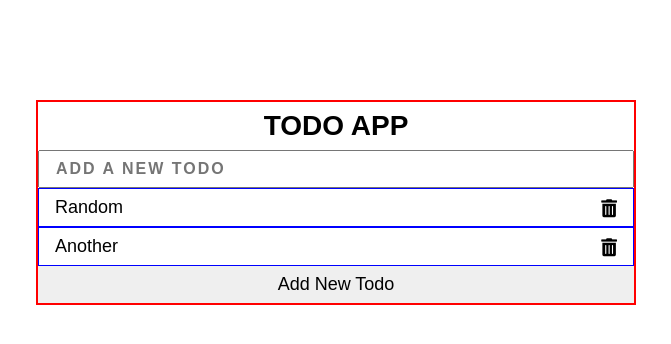
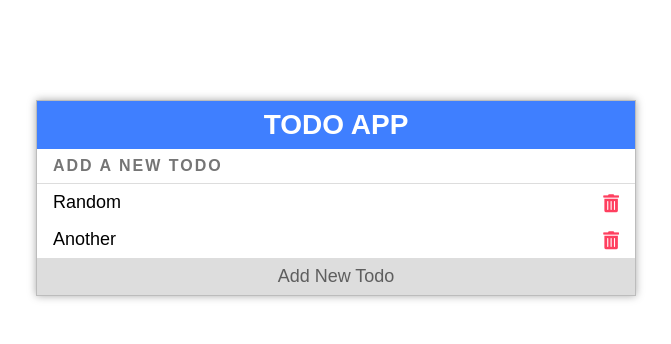
Before and after one commit to vuckovicsava/react-task-three, a React (Create React App) app: page / in a window 1280 px wide. Shown: the top 344 px of the page, without its empty margins (304-975 px from the left). Built offline with nearby package versions, Linux system fonts and the light colour scheme; a web font is replaced by a local one.

Commit message:
project colors pickes, styling mostly finidhed

```diff
--- a/src/App.js
+++ b/src/App.js
@@ -16,6 +16,7 @@ class App extends Component {
   }
 
   addTodo = () => {
+    console.log('called')
     this.setState(state => ({
       todos: [...state.todos, state.inputValue],
       inputValue: ''
@@ -37,7 +38,7 @@ class App extends Component {
         <Header text="todo app" />
         <Input inputValue={inputValue} inputValueChange={inputValueChange}/>
         <List todos={todos} removeTodo={removeTodo}/>
-        <Button addTodo={addTodo}/>
+        <Button addTodo={addTodo} inputValue={inputValue}/>
       </div>
     );
   }
--- a/src/components/Button.js
+++ b/src/components/Button.js
@@ -1,7 +1,11 @@
 import React from 'react';
 
-const Button = ({ addTodo }) => (
-  <button onClick={addTodo}className="todo-app__button">
+const Button = ({ addTodo, inputValue }) => (
+  <button
+    className="todo-app__button"
+    onClick={addTodo}
+    disabled={inputValue.length > 0 ? false : true}
+  >
     Add New Todo
   </button>
 );
--- a/src/components/ListItem.js
+++ b/src/components/ListItem.js
@@ -3,7 +3,7 @@ import React from 'react';
 const ListItem = ({ text, removeTodo }) => (
   <li className="todo-app__item">
     <span>{text}</span>
-    <i onClick={() => removeTodo(text)} class="fas fa-trash-alt"></i>
+    <i onClick={() => removeTodo(text)} className="fas fa-trash-alt"></i>
   </li>
 );
 
--- a/src/styles/_variables.scss
+++ b/src/styles/_variables.scss
@@ -1,2 +1,6 @@
 $blue: #3f7fff;
 $red: #ff3f5f;
+$white: #fff;
+$whitesmoke: #ddd;
+$gray: #aaa;
+$gray-light: #bcbcbc;
--- a/src/styles/todo_app.scss
+++ b/src/styles/todo_app.scss
@@ -1,7 +1,8 @@
 .todo-app {
-  border: 2px solid red;
   max-width: 60rem;
   margin: 10rem auto;
+  border: 1px solid $gray-light;
+  box-shadow: 0 0 8px $gray;
 
   &__header {
     padding: .8rem;
@@ -9,6 +10,8 @@
     text-align: center;
     font-weight: bold;
     font-size: 2.8rem;
+    background: $blue;
+    color: $white;
   }
 
   &__input {
@@ -18,6 +21,8 @@
     font-size: 1.6rem;
     font-weight: bold;
     letter-spacing: .1rem;
+    border: none;
+    border-bottom: 1px solid $whitesmoke;
 
     &::placeholder {
       letter-spacing: .2rem;
@@ -32,7 +37,6 @@
   }
 
   &__item {
-    border: 1px solid blue;
     font-size: 1.8rem;
     padding: .8rem 1.6rem;
     display: flex;
@@ -45,6 +49,12 @@
     .fas {
       margin-right: auto;
       display: inline-block;
+      color: $red;
+      cursor: pointer;
+
+      &:hover {
+        font-size: 2rem;
+      }
     }
   }
 
@@ -53,5 +63,13 @@
     padding: .8rem;
     font-size: 1.8rem;
     border: none;
+    color: $white;
+    background-color: $blue;
+    cursor: pointer;
+
+    &[disabled] {
+      color: darken($gray, 30);
+      background-color: $whitesmoke;
+    }
   }
 }
```
